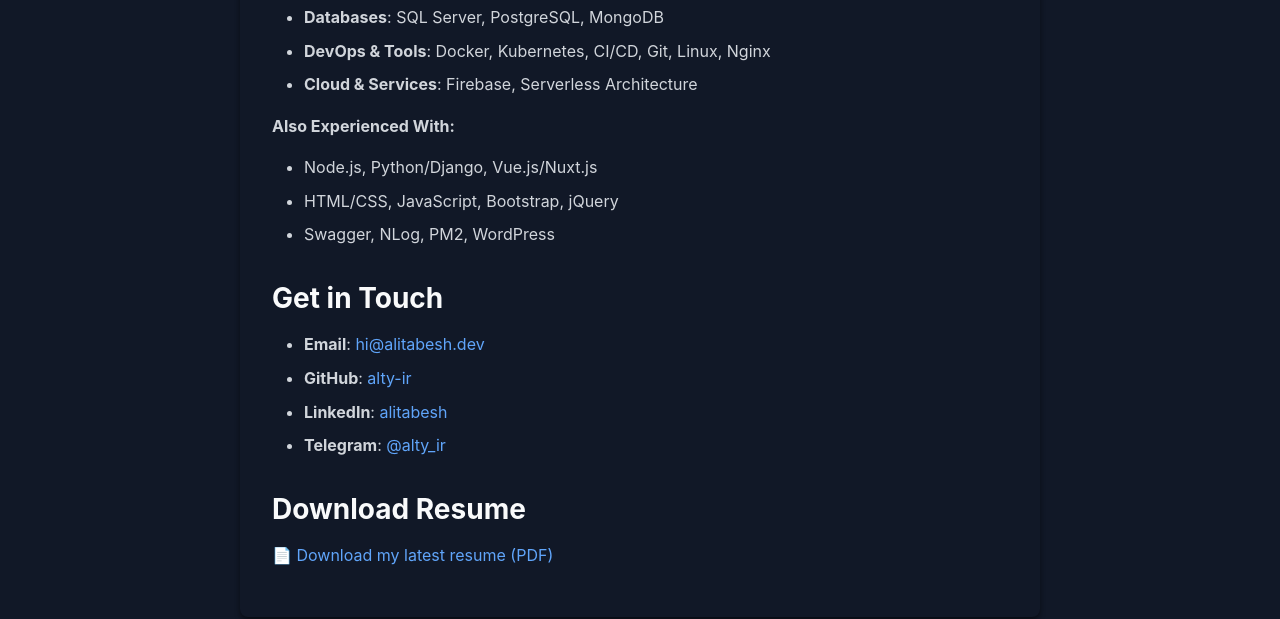
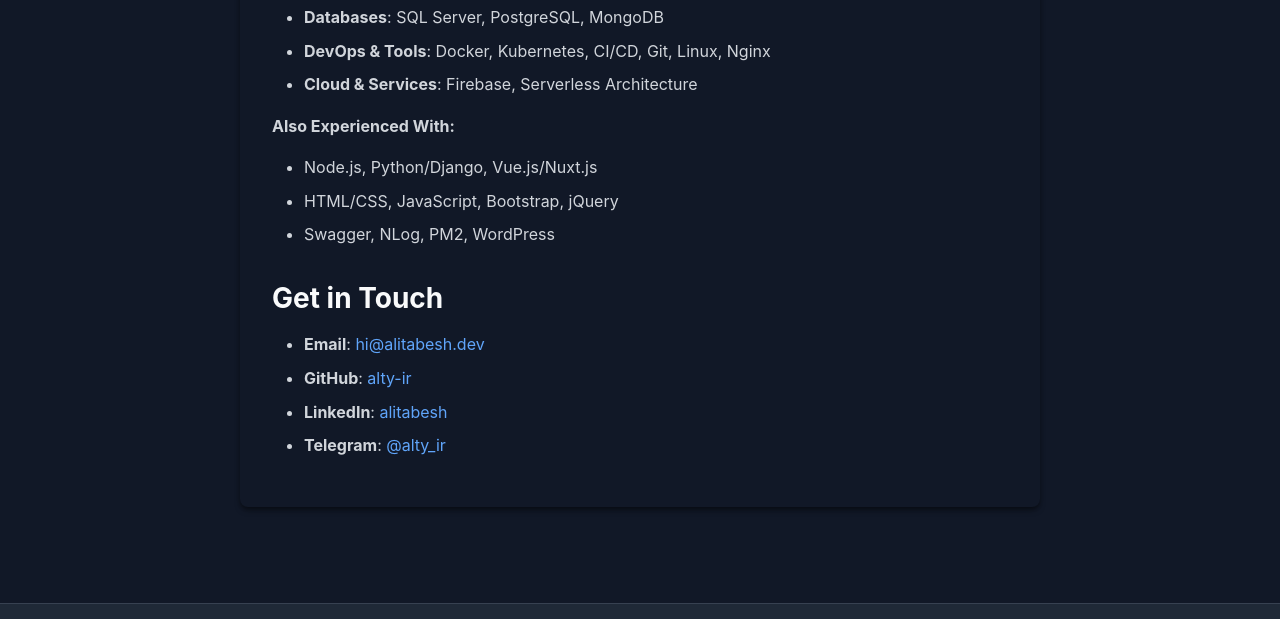
Before and after one commit to alty-ir/alty-ir.github.io, a website: page index.html in a window 1280 px wide. Shown: the part 864-1483 px from the top of the page. Drawn offline with Linux system fonts and the light colour scheme.

Commit message:
Fix resume download removal and blog post order
- Remove resume download section from index.html (was still showing up)
- Reverse blog post order to display newest posts first
- Update BLOG_POSTS array to show latest post at the top

```diff
--- a/index.html
+++ b/index.html
@@ -149,8 +149,7 @@
 <li><strong>LinkedIn</strong>: <a href="https://linkedin.com/in/alitabesh">alitabesh</a></li>
 <li><strong>Telegram</strong>: <a href="https://t.me/alty_ir">@alty_ir</a></li>
 </ul>
-<h3>Download Resume</h3>
-<p>📄 <a href="https://github.com/alty-ir/Resume/releases/download/latest/main.pdf">Download my latest resume (PDF)</a></p>
+
 
             </div>
         </section>
```
Also changed, not shown: build.js (+8 -8 lines).
